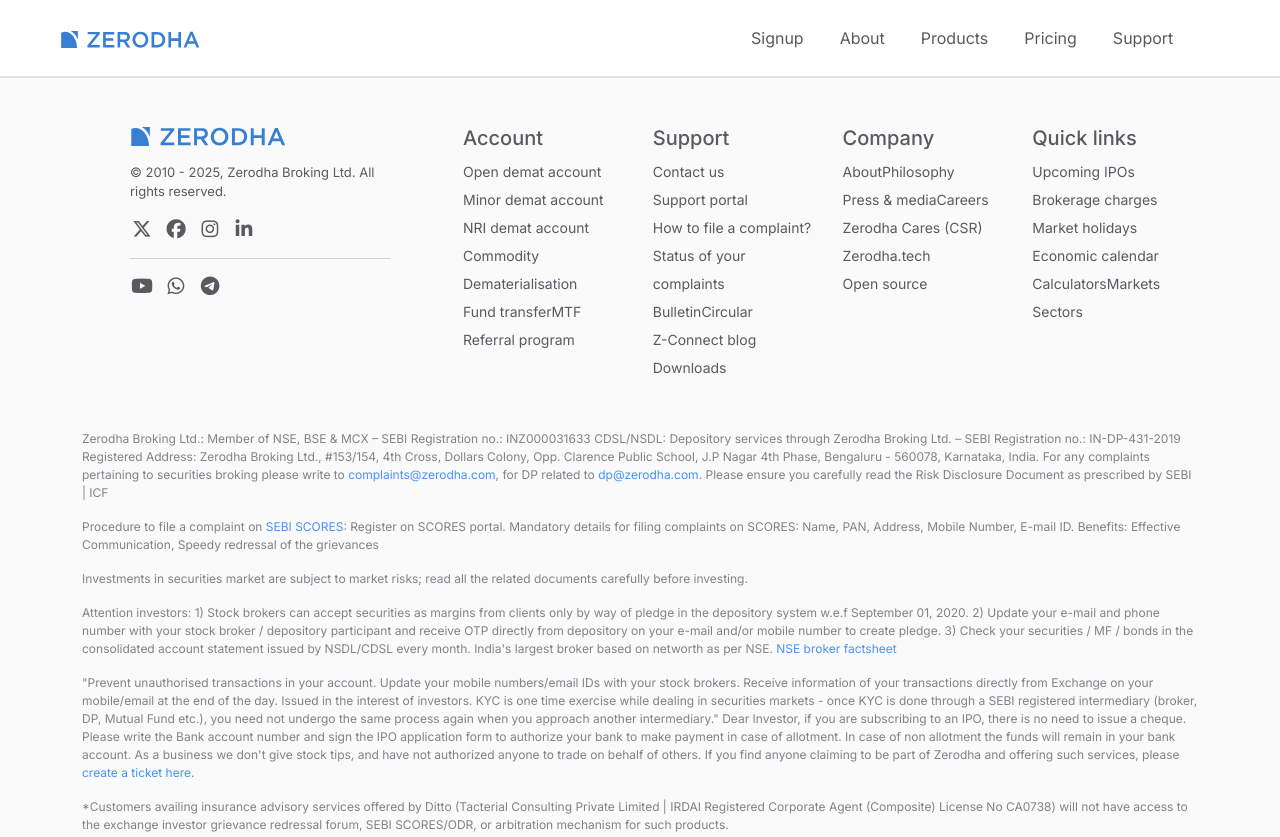
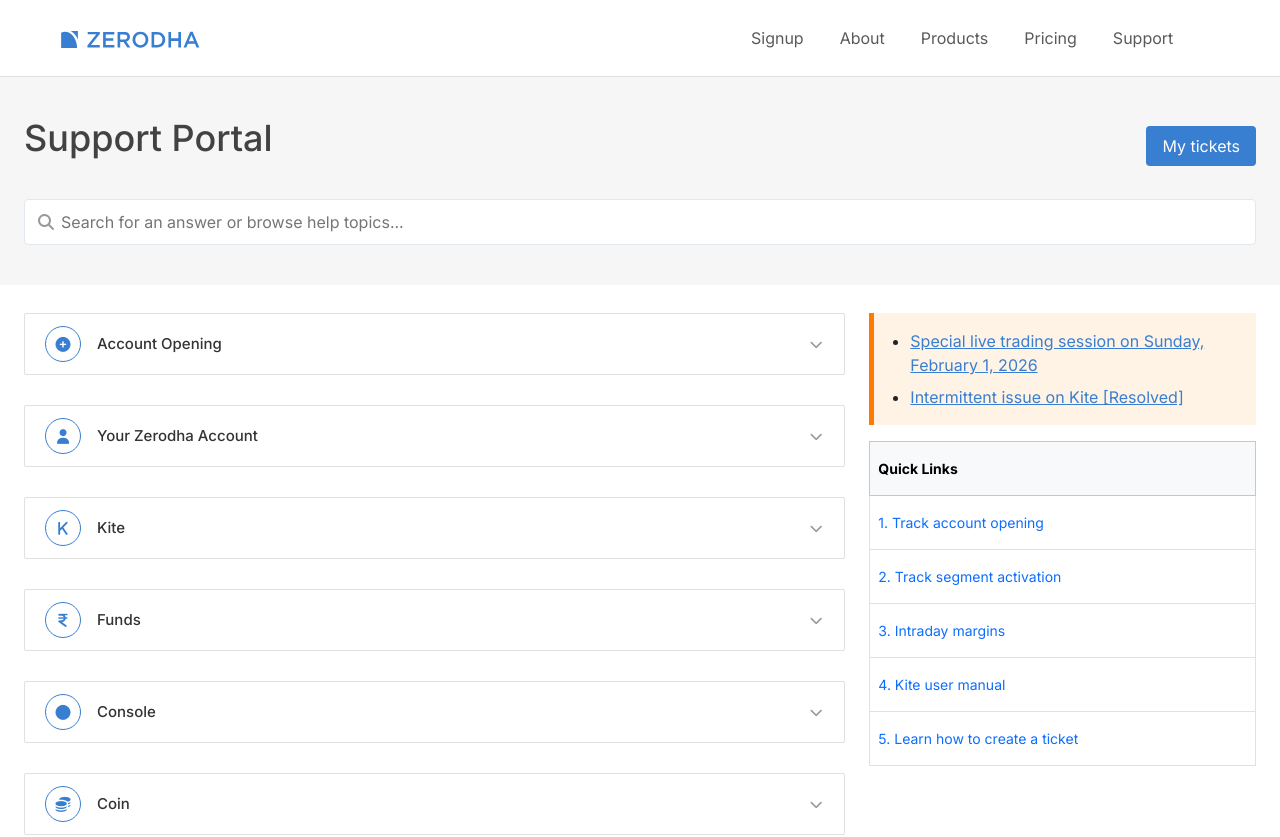
Before and after one commit to gadilkartanishka/ZerodhaClone, a React (Vite) app in the folder frontend/: page /support in a window 1280 px wide. Shown: the top 837 px of the page. Built offline with nearby package versions, Linux system fonts and the light colour scheme.

Commit message:
Feat: Support Page built

```diff
--- a/frontend/src/App.jsx
+++ b/frontend/src/App.jsx
@@ -5,6 +5,7 @@
 import Footer from "./landing_page/Footer.jsx";
 import Pricing from "./landing_page/pricing/PricingPage.jsx";
 import Product from "./landing_page/products/ProductsPage.jsx";
+import SupportPage from "./landing_page/support/SupportPage.jsx";
 function App() {
   return (
     <>
@@ -14,6 +15,7 @@
         <Route path="/about" element={<About />} />
         <Route path="/pricing" element={<Pricing />} />
         <Route path="/products" element={<Product />} />
+        <Route path="/support" element={<SupportPage />} />
       </Routes>
       <Footer />
     </>
--- a/frontend/src/landing_page/support/Hero.css
+++ b/frontend/src/landing_page/support/Hero.css
@@ -0,0 +1,51 @@
+.support-portal {
+  width: 100%;
+  background-color: #f6f6f6;
+  padding: 40px 24px;
+  margin-bottom: 28px;
+}
+
+.header-top {
+  display: flex;
+  align-items: center;
+  justify-content: space-between;
+  margin-bottom: 24px;
+}
+.header-top h1 {
+  font-size: 36px;
+  font-weight: 500;
+  color: #424242;
+  margin-bottom: 15px;
+}
+.my-tickets-btn {
+  background-color: #387ed1;
+  border: none;
+  color: white;
+  border-radius: 4px;
+  padding: 8px 16px;
+}
+.my-tickets-btn:hover {
+  background-color: black;
+}
+
+.search-wrapper {
+  position: relative;
+  width: 100%;
+}
+
+.search-icon {
+  position: absolute;
+  left: 12px;
+  top: 50%;
+  transform: translateY(-50%);
+  color: #999;
+  pointer-events: none;
+}
+
+.support-search {
+  width: 100%;
+  box-sizing: border-box;
+  padding: 10px 16px 10px 36px;
+  border: 1px solid rgb(224, 231, 239);
+  border-radius: 4px;
+}
--- a/frontend/src/landing_page/support/Hero.jsx
+++ b/frontend/src/landing_page/support/Hero.jsx
@@ -0,0 +1,21 @@
+import "./Hero.css";
+function SupportPortalHeader() {
+  return (
+    <div className="support-portal">
+      <div className="header-top">
+        <h1>Support Portal</h1>
+        <button className="my-tickets-btn">My tickets</button>
+      </div>
+      <div className="search-wrapper">
+        <i className="fa-solid fa-magnifying-glass search-icon" />
+        <input
+          type="text"
+          className="support-search"
+          placeholder="Search for an answer or browse help topics..."
+        />
+      </div>
+    </div>
+  );
+}
+
+export default SupportPortalHeader;
--- a/frontend/src/landing_page/support/NoticeBox.css
+++ b/frontend/src/landing_page/support/NoticeBox.css
@@ -0,0 +1,23 @@
+.notice-box {
+  background-color: #fff3e6;
+  border-left: 5px solid #ff7a00;
+  padding: 16px 18px;
+  margin-bottom: 16px;
+}
+
+.notice-box ul {
+  margin: 0;
+  padding-left: 18px;
+}
+
+.notice-box li {
+  margin-bottom: 8px;
+}
+
+.notice-box li:last-child {
+  margin-bottom: 0;
+}
+
+.notice-box a {
+  color: #387ed1;
+}
--- a/frontend/src/landing_page/support/NoticeBox.jsx
+++ b/frontend/src/landing_page/support/NoticeBox.jsx
@@ -0,0 +1,19 @@
+import "./NoticeBox.css";
+function NoticeBox() {
+  return (
+    <div className="notice-box">
+      <ul>
+        <li>
+          <a href="#">
+            Special live trading session on Sunday, February 1, 2026
+          </a>
+        </li>
+        <li>
+          <a href="#">Intermittent issue on Kite [Resolved]</a>
+        </li>
+      </ul>
+    </div>
+  );
+}
+
+export default NoticeBox;
--- a/frontend/src/landing_page/support/QuickLinks.jsx
+++ b/frontend/src/landing_page/support/QuickLinks.jsx
@@ -0,0 +1,70 @@
+function QuickLinks() {
+  return (
+    <table className="table table-bordered">
+      <thead className="table-light">
+        <tr>
+          <th className="py-3">Quick Links</th>
+        </tr>
+      </thead>
+      <tbody>
+        <tr>
+          <td className="py-3">
+            <a
+              href="#"
+              className="quickLinks"
+              style={{ textDecoration: "none" }}
+            >
+              1. Track account opening
+            </a>{" "}
+          </td>
+        </tr>
+        <tr>
+          <td className="py-3">
+            <a
+              href="#"
+              className="quickLinks"
+              style={{ textDecoration: "none" }}
+            >
+              2. Track segment activation
+            </a>
+          </td>
+        </tr>
+        <tr>
+          <td className="py-3">
+            <a
+              href="#"
+              className="quickLinks"
+              style={{ textDecoration: "none" }}
+            >
+              3. Intraday margins
+            </a>
+          </td>
+        </tr>
+        <tr>
+          <td className="py-3">
+            <a
+              href="#"
+              className="quickLinks"
+              style={{ textDecoration: "none" }}
+            >
+              4. Kite user manual
+            </a>
+          </td>
+        </tr>
+        <tr>
+          <td className="py-3">
+            <a
+              href="#"
+              className="quickLinks"
+              style={{ textDecoration: "none" }}
+            >
+              5. Learn how to create a ticket
+            </a>
+          </td>
+        </tr>
+      </tbody>
+    </table>
+  );
+}
+
+export default QuickLinks;
--- a/frontend/src/landing_page/support/SupportAccordion.css
+++ b/frontend/src/landing_page/support/SupportAccordion.css
@@ -0,0 +1,70 @@
+.accordion {
+  margin-bottom: 30px;
+}
+
+.accordion-item {
+  border: 1px solid #e0e0e0;
+  border-radius: 2px !important;
+  overflow: hidden;
+  background-color: #ffffff;
+}
+
+.accordion-header {
+  margin: 0;
+}
+
+.accordion-button {
+  display: flex;
+  align-items: center;
+  gap: 16px;
+  padding: 12px 20px;
+  font-size: 15px;
+  font-weight: 500;
+  color: #333333;
+  background-color: #ffffff;
+  border: none;
+  box-shadow: none !important;
+  width: 100%;
+  text-align: left;
+}
+
+.accordion-button:not(.collapsed) {
+  color: #333333;
+  background-color: #ffffff;
+  box-shadow: none !important;
+}
+
+.accordion-button::after {
+  display: none;
+}
+
+.accordion-button .chevron {
+  margin-left: auto;
+  color: #999;
+  font-size: 13px;
+  transition: transform 0.2s ease;
+}
+
+.accordion-button:not(.collapsed) .chevron {
+  transform: rotate(180deg);
+}
+
+.icon {
+  display: flex;
+  align-items: center;
+  justify-content: center;
+  width: 36px;
+  height: 36px;
+  border: 1.5px solid #387ed1;
+  border-radius: 50%;
+  color: #387ed1;
+  font-size: 15px;
+  flex-shrink: 0;
+}
+
+.accordion-body {
+  padding: 16px 20px 20px 72px;
+  font-size: 14px;
+  color: #666;
+  border-top: 1px solid #f0f0f0;
+}
--- a/frontend/src/landing_page/support/SupportAccordion.jsx
+++ b/frontend/src/landing_page/support/SupportAccordion.jsx
@@ -0,0 +1,39 @@
+import "./SupportAccordion.css";
+
+function SupportAccordion({ id, title, icon }) {
+  const headingId = `heading-${id}`;
+  const collapseId = `collapse-${id}`;
+  const parentId = `accordion-${id}`;
+
+  return (
+    <div className="accordion" id={parentId}>
+      <div className="accordion-item">
+        <h2 className="accordion-header" id={headingId}>
+          <button
+            className="accordion-button collapsed"
+            type="button"
+            data-bs-toggle="collapse"
+            data-bs-target={`#${collapseId}`}
+            aria-expanded="false"
+            aria-controls={collapseId}
+          >
+            <span className="icon">{icon}</span>
+            <span>{title}</span>
+            <i className="fa-solid fa-chevron-down chevron"></i>{" "}
+          </button>
+        </h2>
+
+        <div
+          id={collapseId}
+          className="accordion-collapse collapse"
+          aria-labelledby={headingId}
+          data-bs-parent={`#${parentId}`}
+        >
+          <div className="accordion-body">Accordion content here...</div>
+        </div>
+      </div>
+    </div>
+  );
+}
+
+export default SupportAccordion;
--- a/frontend/src/landing_page/support/SupportPage.jsx
+++ b/frontend/src/landing_page/support/SupportPage.jsx
@@ -0,0 +1,54 @@
+import SupportAccordion from "./SupportAccordion";
+import QuickLinks from "./QuickLinks";
+import NoticeBox from "./NoticeBox";
+import Hero from "./Hero";
+
+export default function SupportPage() {
+  return (
+    <div className="wrapper">
+      <Hero />
+      <div style={{ padding: "0 24px" }}>
+        <div className="row g-0">
+          <div className="col-8">
+            <div className="accordion" id="supportAccordion">
+              <SupportAccordion
+                title="Account Opening"
+                icon={<i className="fa-solid fa-circle-plus"></i>}
+                id={1}
+              />
+              <SupportAccordion
+                title="Your Zerodha Account"
+                icon={<i className="fa-solid fa-user"></i>}
+                id={2}
+              />
+              <SupportAccordion
+                title="Kite"
+                icon={<i className="fa-solid fa-k"></i>}
+                id={3}
+              />
+              <SupportAccordion
+                title="Funds"
+                icon={<i className="fa-solid fa-indian-rupee-sign"></i>}
+                id={4}
+              />
+              <SupportAccordion
+                title="Console"
+                icon={<i className="fa-solid fa-circle"></i>}
+                id={5}
+              />
+              <SupportAccordion
+                title="Coin"
+                icon={<i className="fa-solid fa-coins"></i>}
+                id={6}
+              />
+            </div>
+          </div>
+          <div className="col-4 ps-4">
+            <NoticeBox />
+            <QuickLinks />
+          </div>
+        </div>
+      </div>
+    </div>
+  );
+}
```
Also changed, not shown: frontend/src/landing_page/NotFound.jsx (+12 -0 lines).
